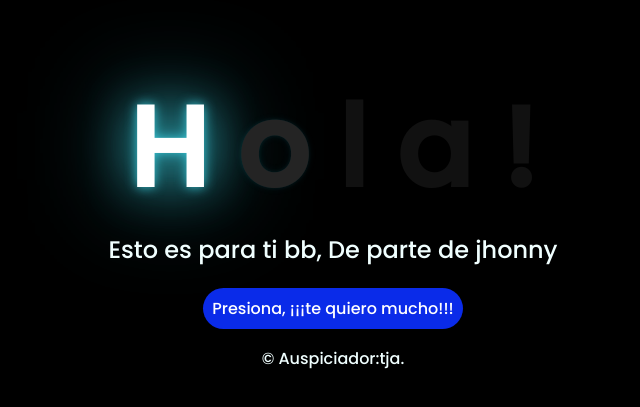
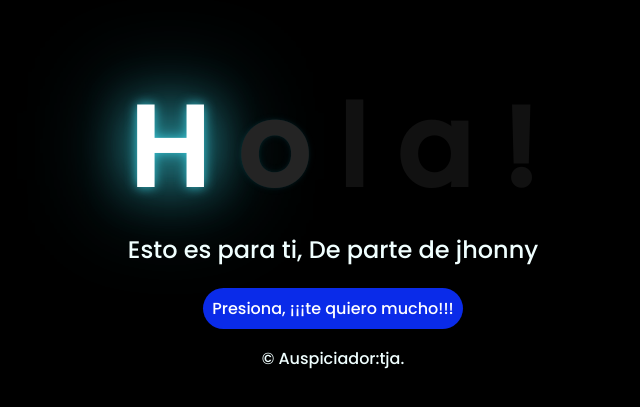
Before and after one commit to jose-antonio-olivera/Flowers, a plain HTML site: page index.html in a window 1280 px wide. Shown: the part 111-518 px from the top of the page, without its empty margins (315-955 px from the left). Drawn offline with Linux system fonts and the light colour scheme.

Commit message:
Update index.html

```diff
--- a/index.html
+++ b/index.html
@@ -19,7 +19,7 @@
         <span>!</span>
     </div>
     <div class="description">
-        <span>Esto es para ti bb, De parte de jhonny</span>
+        <span>Esto es para ti, De parte de jhonny</span>
     </div>
     <div class="button">
         <button class="botones">
```
